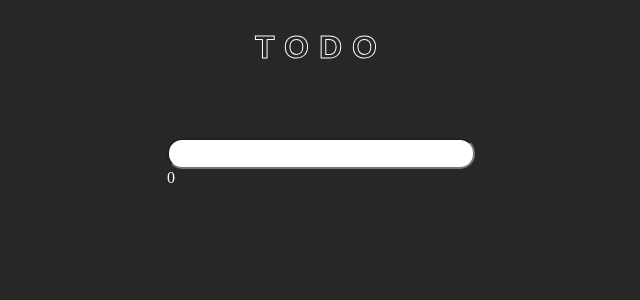
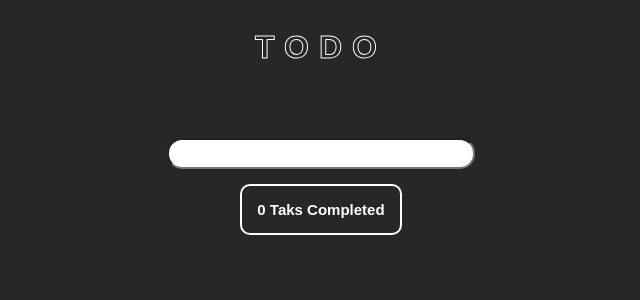
Before and after one commit to Winnerezy/TODO-LIST, a Vue app in the folder TODO LIST/: page / in a window 1280 px wide. Shown: the top 300 px of the page, without its empty margins (319-959 px from the left). Built offline with nearby package versions, Linux system fonts and the light colour scheme.

Commit message:
[Update] TODO - Completed checkbox almost fully functional

```diff
--- a/TODO LIST/src/components/mainCard.vue
+++ b/TODO LIST/src/components/mainCard.vue
@@ -11,13 +11,13 @@ return
 else{ //if input is added add the input to the array
 inputs.value.push(textInput.value);
 textInput.value  = ""; //input value becomes empty string
-console.log(inputs.value)
 }
 
 }
-let complete = ref(0) //initializing
-const completed = ()=>{
-  complete.value++
+let complete = ref(0) //initializing the complete value and assigning it to 0
+const completed = (index)=>{
+  complete.value++ //incrementing the completed task number
+  inputs.value.splice(index, 1)
 }
 
 //method to delete text
@@ -27,16 +27,19 @@ const del = (index) =>{
 </script>
 
 <template>
-    <section>
+    <section id="main">
     <header>
         <input type="text" @keydown.enter="addText" v-model="textInput">
     </header>
-    <main>{{ complete }}</main>
+    <div id="completedCount">
+        <div>{{ complete }} Taks Completed</div>
+    </div>
+
     <ul v-for="(input, index) in inputs" :key="index">
     <div>
             <li>{{ input }}</li>
             <button @click="del(index)">Delete</button>
-            <input type="checkbox" name="completed" id="completed" v-on:change="completed">
+            <input type="checkbox" name="completed" id="completed" @click="completed">
     </div>
 </ul>
 
@@ -51,7 +54,17 @@ header{
     align-items: center;
     justify-content: baseline;
 }
-section{
+
+#completedCount{
+    font-family: Arial;
+    font-weight: bold;
+    align-items: start;
+    justify-content: center;
+    display: flex;
+    border: none;
+}
+
+#main{
     position: relative;
     top: 50px;
 }
```
Also changed, not shown: 1 other file (tests, documents, lock files or other folders).
